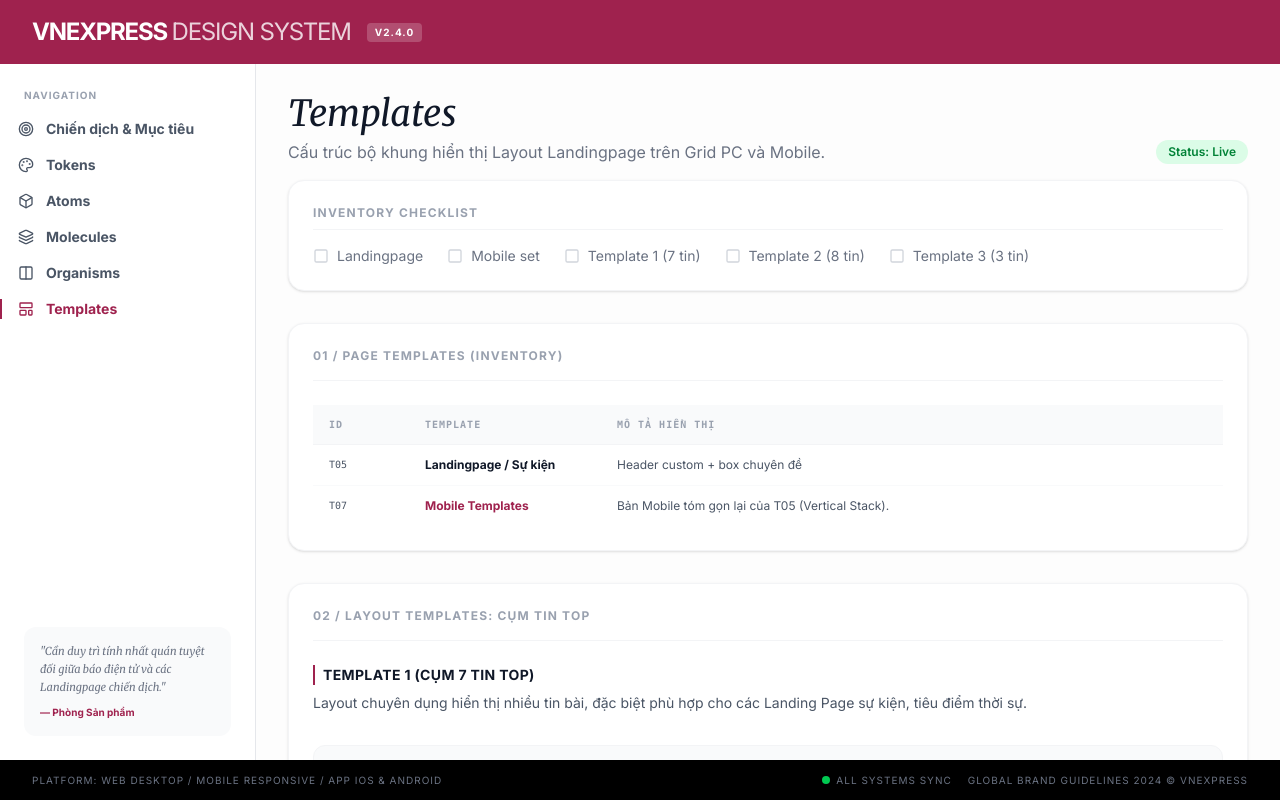
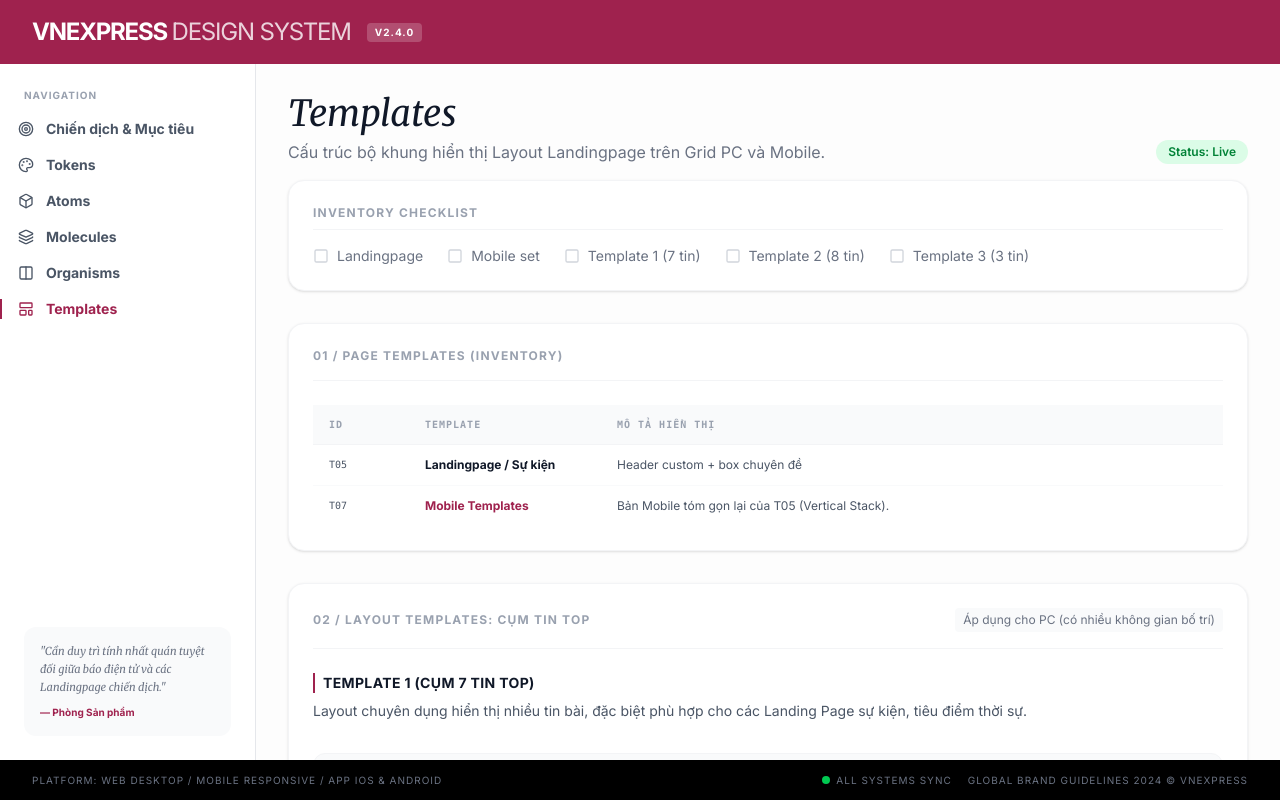
Before and after one commit to hieuntfo/VnEDS, a React (Vite) app: page / in a window 1280 px wide. Both pictures are taken after a click on the button "Templates". Built offline with nearby package versions, Linux system fonts and the light colour scheme.

Commit message:
feat(templates): add usage note for PC layouts
Display a context badge indicating that the layout templates are optimized for PC environments.

```diff
--- a/src/components/views/TemplatesView.tsx
+++ b/src/components/views/TemplatesView.tsx
@@ -99,6 +99,9 @@
           <h3 className="font-bold uppercase tracking-widest text-xs text-gray-400">
             02 / Layout Templates: Cụm tin top
           </h3>
+          <span className="text-xs text-gray-500 bg-gray-50 px-2 py-1 rounded">
+            Áp dụng cho PC (có nhiều không gian bố trí)
+          </span>
         </div>
 
         <div className="flex flex-col gap-4">
```
